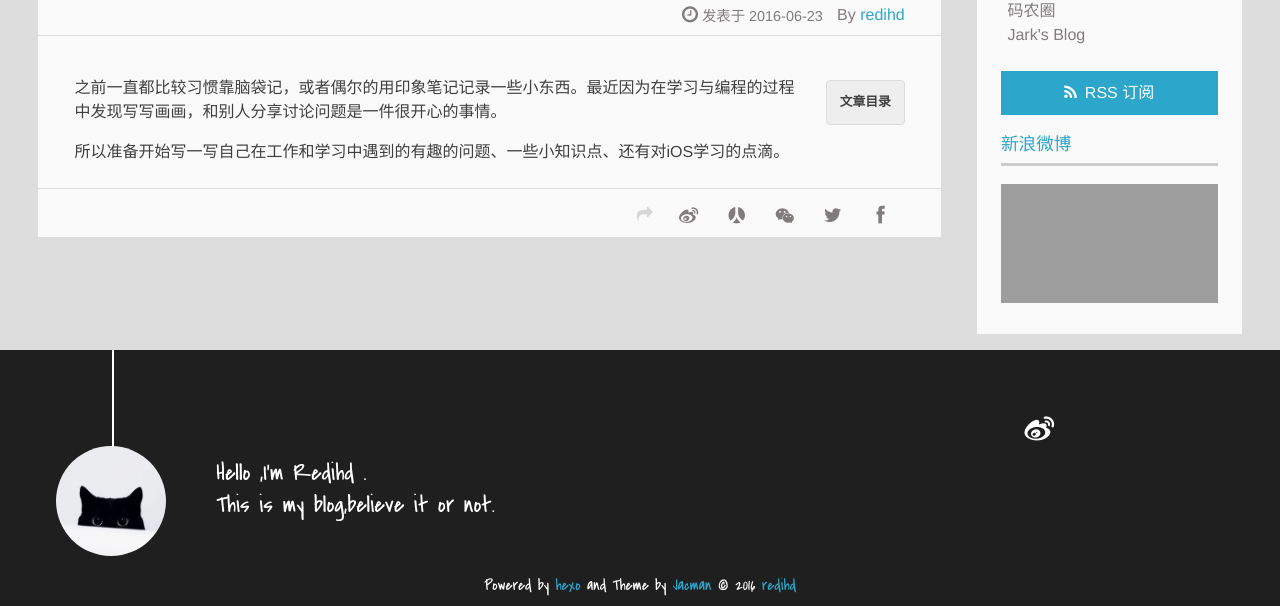
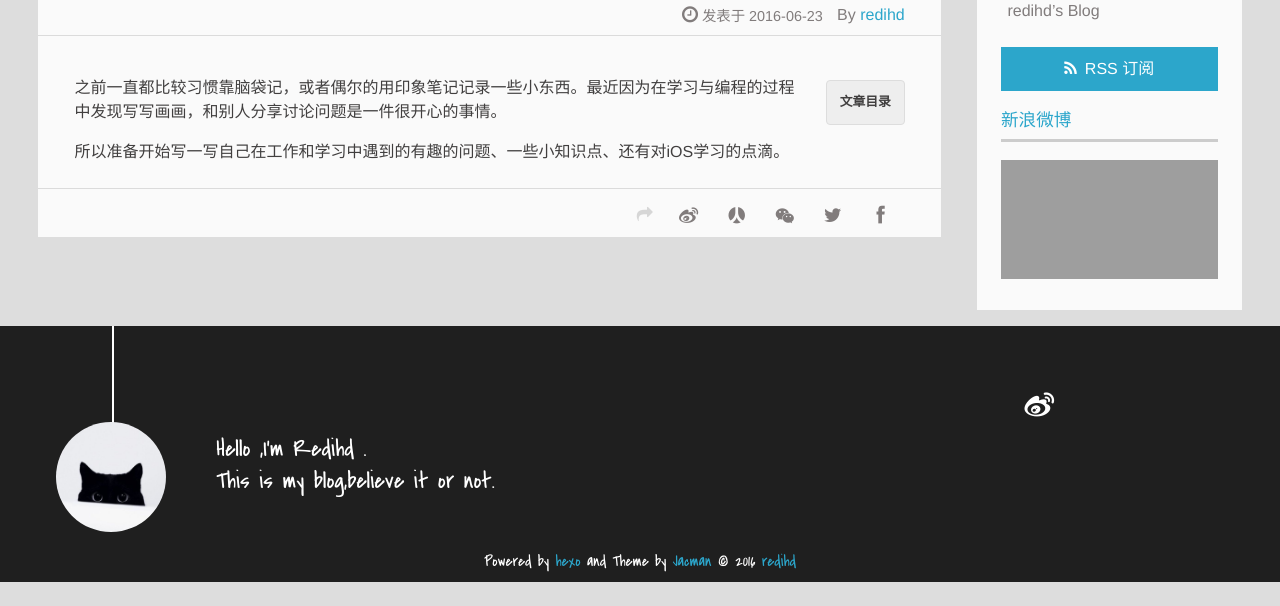
Before and after one commit to redihd/redihd.github.io, a plain HTML site: page 2016/06/23/第一篇/index.html in a window 1280 px wide. Shown: the part 307-913 px from the top of the page. After the commit the page ends 889 px from the top, so only its background shows below. Drawn offline with Linux system fonts and the light colour scheme; grey boxes are pictures that could not be loaded; a script that the page names is missing.

Commit message:
Site updated: 2016-06-23 19:41:48

```diff
--- a/2016/06/23/第一篇/index.html
+++ b/2016/06/23/第一篇/index.html
@@ -157,13 +157,7 @@
 
           <li>
 
-            	<a href="https://coderq.com" target="_blank" title="一个面向程序员交流分享的新一代社区">码农圈</a>
-
-          </li>
-
-          <li>
-
-            	<a href="http://wuchong.me" target="_blank" title="Jark&#39;s Blog">Jark&#39;s Blog</a>
+            	<a href="http://www.jianshu.com/users/1a9fd1056461" target="_blank" title="redihd’s Blog">redihd’s Blog</a>
 
           </li>
 
--- a/index.html
+++ b/index.html
@@ -147,13 +147,7 @@
 
           <li>
 
-            	<a href="https://coderq.com" target="_blank" title="一个面向程序员交流分享的新一代社区">码农圈</a>
-
-          </li>
-
-          <li>
-
-            	<a href="http://wuchong.me" target="_blank" title="Jark&#39;s Blog">Jark&#39;s Blog</a>
+            	<a href="http://www.jianshu.com/users/1a9fd1056461" target="_blank" title="redihd’s Blog">redihd’s Blog</a>
 
           </li>
 
```
